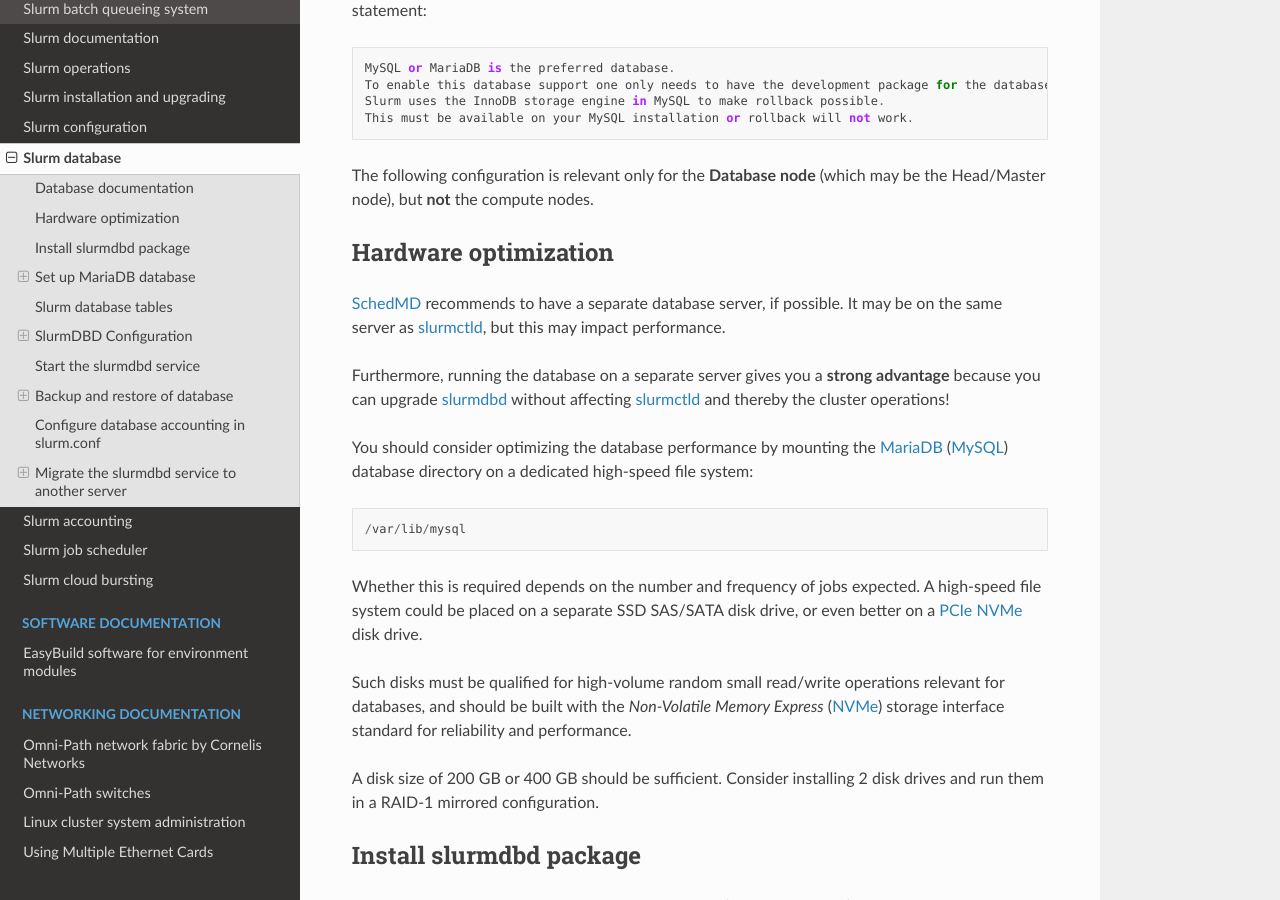
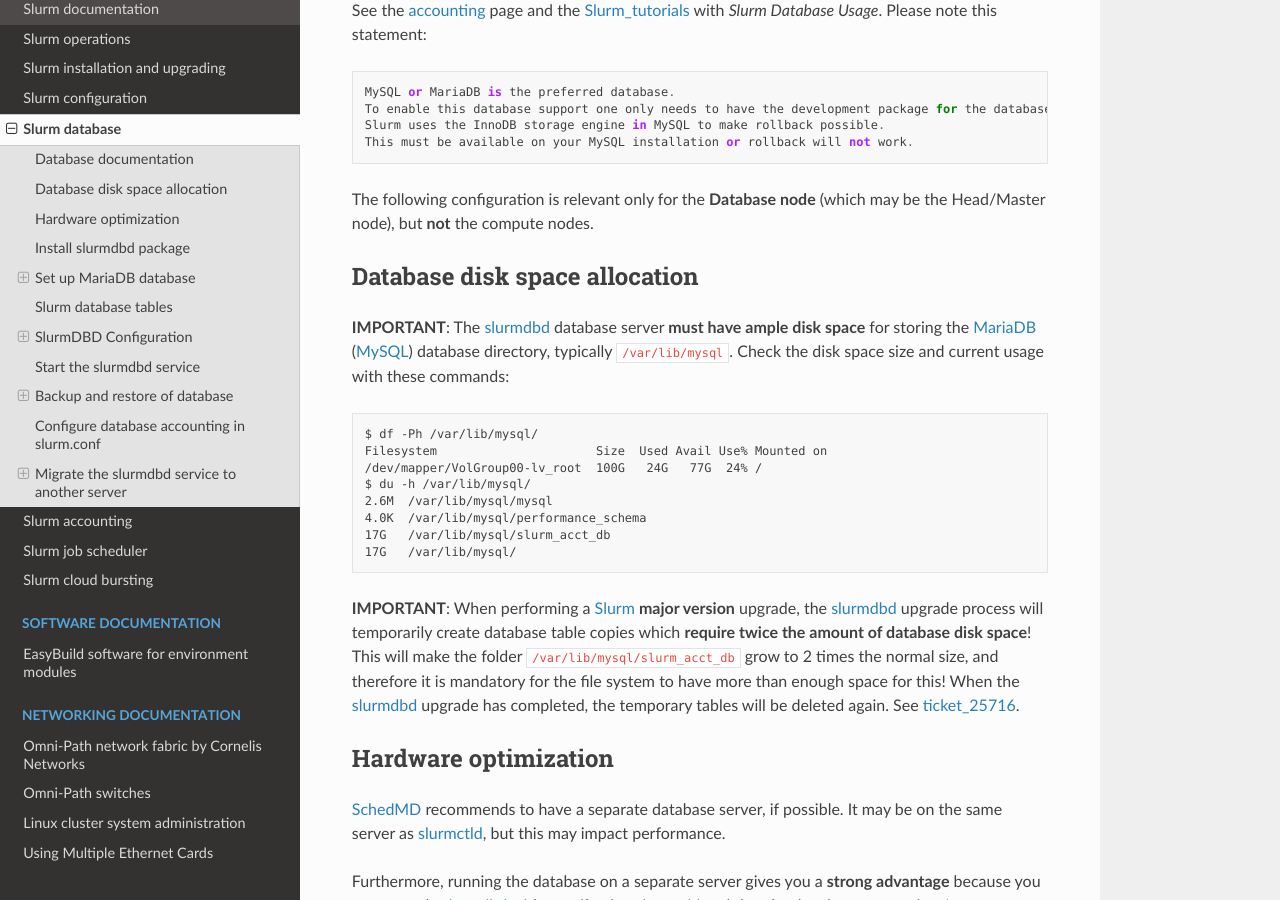
Before and after one commit to OleHolmNielsen/Niflheim_system, a Sphinx documentation site: the page built from docs/Slurm_database.rst, in a window 1280 px wide and 900 px high, scrolled down 1117 px. Built offline with Sphinx 7.4.7 and the Read the Docs theme 3.1.0, drawn with Linux system fonts in a browser that asks for light colours; some of the changed text lies outside the part shown.

Commit message:
Database disk space allocation

```diff
--- a/docs/Slurm_database.rst
+++ b/docs/Slurm_database.rst
@@ -46,6 +46,35 @@ Please note this statement::
 .. _InnoDB: https://en.wikipedia.org/wiki/InnoDB
 
 The following configuration is relevant only for the **Database node** (which may be the Head/Master node), but **not** the compute nodes.
+
+.. _database_disk_space:
+
+Database disk space allocation
+==================================
+
+**IMPORTANT**:
+The slurmdbd_ database server **must have ample disk space** for storing the
+MariaDB_ (MySQL_) database directory, typically ``/var/lib/mysql``.
+Check the disk space size and current usage with these commands::
+
+  $ df -Ph /var/lib/mysql/
+  Filesystem                      Size  Used Avail Use% Mounted on
+  /dev/mapper/VolGroup00-lv_root  100G   24G   77G  24% /
+  $ du -h /var/lib/mysql/
+  2.6M	/var/lib/mysql/mysql
+  4.0K	/var/lib/mysql/performance_schema
+  17G	/var/lib/mysql/slurm_acct_db
+  17G	/var/lib/mysql/
+
+**IMPORTANT**:
+When performing a Slurm_ **major version** upgrade, the slurmdbd_ upgrade process
+will temporarily create database table copies which **require twice the amount of database disk space**!
+This will make the folder ``/var/lib/mysql/slurm_acct_db`` grow to 2 times the normal size,
+and therefore it is mandatory for the file system to have more than enough space for this!
+When the slurmdbd_ upgrade has completed, the temporary tables will be deleted again.
+See ticket_25716_.
+
+.. _ticket_25716: https://support.schedmd.com/show_bug.cgi?id=25716
 
 Hardware optimization
 =====================
```
